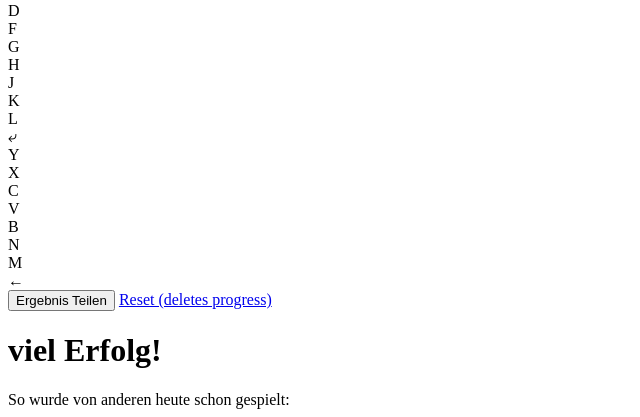
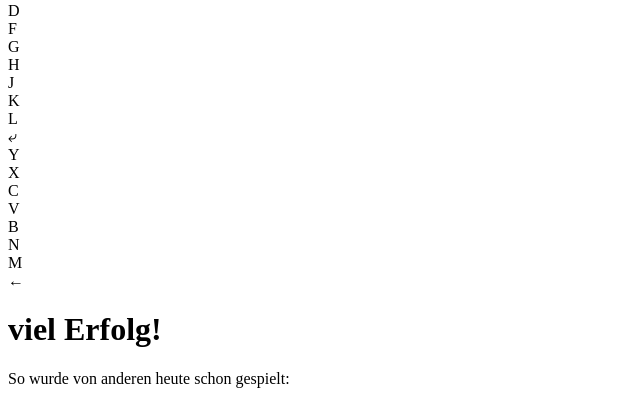
Before and after one commit to LeTammo/amronas, a Symfony app: template app/templates/wordle/wordle.html.twig in a window 1280 px wide. Shown: the part 416-833 px from the top of the page, without its empty margins (0-640 px from the left). After the commit the page ends 804 px from the top, so only its background shows below. Run offline with Twig, Linux system fonts and the light colour scheme; the template is opened without the code that fills it, so the values that code supplies are empty; some libraries are stand-ins or nearby versions.

Commit message:
Remove route

```diff
--- a/app/templates/wordle/wordle.html.twig
+++ b/app/templates/wordle/wordle.html.twig
@@ -65,14 +65,7 @@
                     </div>
                 </div>
             </div>
-
-            <div class="pt-3 d-none">
-                <button id="wordle-share" class="btn">Ergebnis Teilen</button>
-                <a class="btn" href="{{ path('app_wordle_reset', {'gameId': currentGame.id}) }}">Reset (deletes
-                    progress)</a>
-            </div>
         </div>
-
 
         <div id="wordle-info" class="col-12 col-lg-6">
             <div class="row">
```
